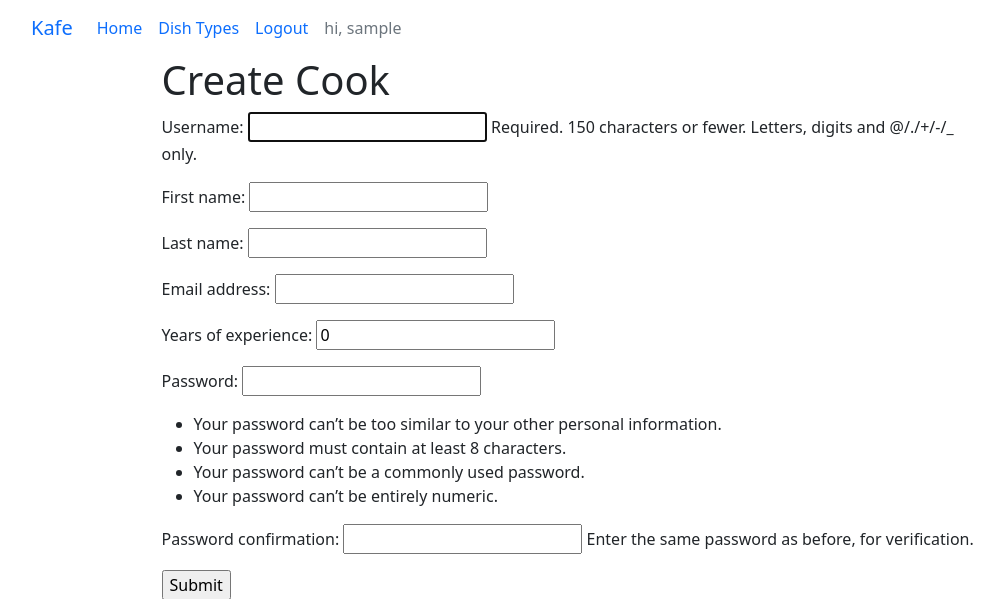
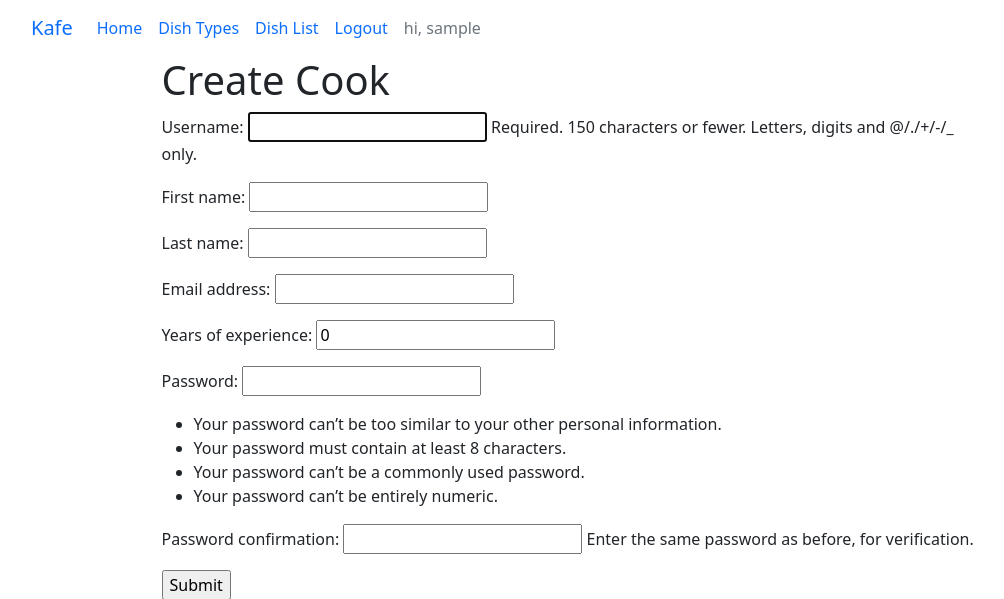
Before and after one commit to diemonBil/cafe_kitchen_service, a Django app: page /cook-list/create/ in a window 1280 px wide. Shown: the top 599 px of the page, without its empty margins (63-1067 px from the left). Run offline with Django 5.2, Linux system fonts and the light colour scheme; the visitor is signed in with stand-in values (Sample User, id 1).

Commit message:
Add dish list page and implement CRUD operations for dishes

```diff
--- a/cafe_kitchen_service/urls.py
+++ b/cafe_kitchen_service/urls.py
@@ -1,13 +1,9 @@
 from django.contrib import admin
 from django.urls import path, include
 
-from kitchen import views
-
-app_name = "kitchen"
-
+# Main URL configuration for the project
 urlpatterns = [
     path("admin/", admin.site.urls),
     path("accounts/", include("django.contrib.auth.urls")),
-    path('logout/', views.logoutView, name='logout'),
     path("", include("kitchen.urls")),  # підключаємо urls.py з додатку kitchen
 ]
--- a/kitchen/forms.py
+++ b/kitchen/forms.py
@@ -1,15 +1,38 @@
+from django.contrib.auth import get_user_model
 from django.contrib.auth.forms import UserCreationForm
 from django import forms
 
-from kitchen.models import Cook, DishType
+from kitchen.models import Cook, DishType, Dish
 
 
+# Form for creating a new cook (user registration)
 class CookCreationForm(UserCreationForm):
     class Meta:
         model = Cook
         fields = ["username", "first_name", "last_name", "email", "years_of_experience"]
 
+
+# Form for creating and editing dish types
 class DishTypeForm(forms.ModelForm):
     class Meta:
         model = DishType
-        fields = ['name']
+        fields = ["name"]
+
+
+# Form for creating and editing dishes
+class DishForm(forms.ModelForm):
+    # Use a standard text input instead of a textarea for the description
+    description = forms.CharField(
+        widget=forms.TextInput(),
+        required=False  # Make the field optional
+    )
+
+    # Use checkboxes for selecting multiple cooks
+    cooks = forms.ModelMultipleChoiceField(
+        queryset=get_user_model().objects.all(),
+        widget=forms.CheckboxSelectMultiple
+    )
+
+    class Meta:
+        model = Dish
+        fields = "__all__"  # Include all fields from the Dish model
--- a/kitchen/templates/base.html
+++ b/kitchen/templates/base.html
@@ -1,11 +1,8 @@
 <!doctype html>
 <html lang="en">
   <head>
-    <!-- Required meta tags -->
     <meta charset="utf-8">
     <meta name="viewport" content="width=device-width, initial-scale=1">
-
-    <!-- Bootstrap CSS -->
     <link href="https://cdn.jsdelivr.net/npm/bootstrap@5.0.2/dist/css/bootstrap.min.css" rel="stylesheet" integrity="sha384-EVSTQN3/azprG1Anm3QDgpJLIm9Nao0Yz1ztcQTwFspd3yD65VohhpuuCOmLASjC" crossorigin="anonymous">
     {% block title %}
       <title>Main page</title>
@@ -29,17 +26,25 @@
               <li class="nav-item">
                 <a class="nav-link"  href="{% url 'kitchen:dish_type_list' %}">Dish Types</a>
               </li>
-                <li class="nav-item">
-                  <a class="nav-link" href="{% url 'logout' %}">Logout</a>
-                </li>
+              <li class="nav-item">
+                <a class="nav-link"  href="{% url 'kitchen:dish_list' %}">Dish List</a>
+              </li>
+              <li class="nav-item">
+                <a class="nav-link" href="">
+                  <form method="post" action="{% url 'logout' %}">
+                    {% csrf_token %}
+                    <button type="submit" class="nav-link btn btn-link p-0 m-0" style="border: none; background: none;">Logout</button>
+                  </form>
+                </a>
+              </li>
+              <li class="nav-item">
+                <a class="nav-link disabled" aria-disabled="true">hi, {{user.username}}</a>
+              </li>
               {% else %}
                 <li class="nav-item">
                   <a class="nav-link" href="{% url 'login' %}">Login</a>
                 </li>
               {% endif %}
-              <li class="nav-item">
-                <a class="nav-link disabled" aria-disabled="true">hi, {{user.username}}</a>
-              </li>
             </ul>
           </div>
         </div>
@@ -53,16 +58,7 @@
       </div>
     </div>
 
-
-    <!-- Optional JavaScript; choose one of the two! -->
-
-    <!-- Option 1: Bootstrap Bundle with Popper -->
     <script src="https://cdn.jsdelivr.net/npm/bootstrap@5.0.2/dist/js/bootstrap.bundle.min.js" integrity="sha384-MrcW6ZMFYlzcLA8Nl+NtUVF0sA7MsXsP1UyJoMp4YLEuNSfAP+JcXn/tWtIaxVXM" crossorigin="anonymous"></script>
 
-    <!-- Option 2: Separate Popper and Bootstrap JS -->
-    <!--
-    <script src="https://cdn.jsdelivr.net/npm/@popperjs/core@2.9.2/dist/umd/popper.min.js" integrity="sha384-IQsoLXl5PILFhosVNubq5LC7Qb9DXgDA9i+tQ8Zj3iwWAwPtgFTxbJ8NT4GN1R8p" crossorigin="anonymous"></script>
-    <script src="https://cdn.jsdelivr.net/npm/bootstrap@5.0.2/dist/js/bootstrap.min.js" integrity="sha384-cVKIPhGWiC2Al4u+LWgxfKTRIcfu0JTxR+EQDz/bgldoEyl4H0zUF0QKbrJ0EcQF" crossorigin="anonymous"></script>
-    -->
   </body>
 </html>
--- a/kitchen/urls.py
+++ b/kitchen/urls.py
@@ -1,20 +1,34 @@
 from django.contrib import admin
+from django.contrib.auth.views import LogoutView
 from django.urls import path, include
-
 from kitchen import views
 
+# Namespace for the "kitchen" app (used in templates with {% url 'kitchen:route_name' %})
 app_name = "kitchen"
 
 urlpatterns = [
-    path('admin/', admin.site.urls),
-    path('', views.CookListView.as_view(), name='cook_list'),
-    path('cook-list/', views.CookListView.as_view(), name='cook_list'),
-    path('cook-list/create/', views.CookListCreateView.as_view(), name='cook_create'),
-    path('cook-list/edit/<int:pk>/', views.CookUpdateView.as_view(), name='cook_edit'),
-    path('cook-list/delete/<int:pk>/', views.CookDeleteView.as_view(), name='cook_delete'),
-    path('dish-types/', views.DishTypeListView.as_view(), name='dish_type_list'),
-    path('dish-types/create/', views.DishTypeCreateView.as_view(), name='dish_type_create'),
-    path('dish-types/<int:pk>/update/', views.DishTypeUpdateView.as_view(), name='dish_type_update'),
-    path('dish-types/<int:pk>/delete/', views.DishTypeDeleteView.as_view(), name='dish_type_delete'),
+    # Django admin panel
+    path("admin/", admin.site.urls),
 
+    # Cook-related views
+    path("", views.CookListView.as_view(), name="cook_list"),  # Default home page - cook list
+    path("cook-list/", views.CookListView.as_view(), name="cook_list"),  # List of cooks
+    path("cook-list/create/", views.CookListCreateView.as_view(), name="cook_create"),  # Create a new cook
+    path("cook-list/edit/<int:pk>/", views.CookUpdateView.as_view(), name="cook_edit"),  # Edit cook details
+    path("cook-list/delete/<int:pk>/", views.CookDeleteView.as_view(), name="cook_delete"),  # Delete a cook
+
+    # Dish Type (Categories) views
+    path("dish-types/", views.DishTypeListView.as_view(), name="dish_type_list"),  # List of dish types
+    path("dish-types/create/", views.DishTypeCreateView.as_view(), name="dish_type_create"),  # Create a new dish type
+    path("dish-types/<int:pk>/update/", views.DishTypeUpdateView.as_view(), name="dish_type_update"),  # Edit dish type
+    path("dish-types/<int:pk>/delete/", views.DishTypeDeleteView.as_view(), name="dish_type_delete"),  # Delete dish type
+
+    # Dish-related views
+    path("dishes/", views.DishListView.as_view(), name="dish_list"),  # List of dishes
+    path("dishes/create/", views.DishCreateView.as_view(), name="dish_create"),  # Create a new dish
+    path("dish/<int:pk>/update/", views.DishUpdateView.as_view(), name="dish_update"),  # Edit dish
+    path("dish/<int:pk>/delete/", views.DishDeleteView.as_view(), name="dish_delete"),  # Delete dish
+
+    # Authentication
+    path("accounts/logout/", LogoutView.as_view(), name="logout"),
 ]
--- a/kitchen/views.py
+++ b/kitchen/views.py
@@ -1,59 +1,100 @@
 from django.contrib.auth import logout
 from django.contrib.auth.mixins import LoginRequiredMixin
 from django.http import HttpRequest, HttpResponse
-from django.shortcuts import render
+from django.shortcuts import render, redirect
 from django.urls import reverse_lazy
 from django.views import generic
 from django.views.generic import UpdateView, DeleteView
 
-from kitchen.forms import CookCreationForm, DishTypeForm
-from kitchen.models import Cook, DishType
+from kitchen.forms import CookCreationForm, DishTypeForm, DishForm
+from kitchen.models import Cook, DishType, Dish
 
+# ===========================================
+# Cook Views (List, Create, Update, Delete)
+# ===========================================
 
 class CookListView(LoginRequiredMixin, generic.ListView):
+    """Displays a list of all cooks (only for authenticated users)."""
     model = Cook
-    template_name = 'kitchen/cook_list.html'
-    context_object_name = 'cook_list'
+    template_name = "kitchen/cook_list.html"
+    context_object_name = "cook_list"
 
 class CookListCreateView(LoginRequiredMixin, generic.CreateView):
+    """Allows an authenticated user to create a new cook."""
     model = Cook
     form_class = CookCreationForm
-    success_url = reverse_lazy('kitchen:cook_list')
-    template_name = 'kitchen/cook_form.html'
+    success_url = reverse_lazy("kitchen:cook_list")
+    template_name = "kitchen/cook_form.html"
 
-def logoutView(request:HttpRequest) -> HttpResponse:
-    logout(request)
-    return render(request, 'kitchen/logout.html')
-
+"""Allows an authenticated user to edit an existing cook."""
 class CookUpdateView(LoginRequiredMixin, UpdateView):
     model = Cook
-    fields = ['username', 'first_name', 'last_name']
-    template_name = 'kitchen/cook_form.html'
-    success_url = reverse_lazy('kitchen:cook_list')
+    fields = ["username", "first_name", "last_name"]
+    template_name = "kitchen/cook_form.html"
+    success_url = reverse_lazy("kitchen:cook_list")
 
+"""Allows an authenticated user to delete a cook."""
 class CookDeleteView(LoginRequiredMixin, DeleteView):
     model = Cook
-    template_name = 'kitchen/cook_confirm_delete.html'
-    success_url = reverse_lazy('kitchen:cook_list')
+    template_name = "kitchen/cook_confirm_delete.html"
+    success_url = reverse_lazy("kitchen:cook_list")
+
+# ===========================================
+# Dish Type Views (List, Create, Update, Delete)
+# ===========================================
 
 class DishTypeListView(LoginRequiredMixin, generic.ListView):
+    """Displays a list of all dish types (only for authenticated users)."""
     model = DishType
-    template_name = 'kitchen/dish_type_list.html'
-    context_object_name = 'dish_types'
+    template_name = "kitchen/dish_type_list.html"
+    context_object_name = "dish_types"
 
 class DishTypeCreateView(LoginRequiredMixin, generic.CreateView):
+    """Allows an authenticated user to create a new dish type."""
     model = DishType
     form_class = DishTypeForm
-    template_name = 'kitchen/dish_type_form.html'
-    success_url = reverse_lazy('kitchen:dish_type_list')
+    template_name = "kitchen/dish_type_form.html"
+    success_url = reverse_lazy("kitchen:dish_type_list")
 
-class DishTypeUpdateView(UpdateView):
+class DishTypeUpdateView(LoginRequiredMixin, UpdateView):
+    """Allows an authenticated user to update an existing dish type."""
     model = DishType
     form_class = DishTypeForm
-    template_name = 'kitchen/dish_type_form.html'
-    success_url = reverse_lazy('kitchen:dish_type_list')
+    template_name = "kitchen/dish_type_form.html"
+    success_url = reverse_lazy("kitchen:dish_type_list")
 
-class DishTypeDeleteView(DeleteView):
+class DishTypeDeleteView(LoginRequiredMixin, DeleteView):
+    """Allows an authenticated user to delete a dish type."""
     model = DishType
-    template_name = 'kitchen/dish_type_confirm_delete.html'
-    success_url = reverse_lazy('kitchen:dish_type_list')
+    template_name = "kitchen/dish_type_confirm_delete.html"
+    success_url = reverse_lazy("kitchen:dish_type_list")
+
+# ===========================================
+# Dish Views (List, Create, Update, Delete)
+# ===========================================
+
+class DishListView(LoginRequiredMixin, generic.ListView):
+    """Displays a list of all dishes (only for authenticated users)."""
+    model = Dish
+    template_name = "kitchen/dish-list.html"
+    context_object_name = "dish_list"
+
+class DishCreateView(LoginRequiredMixin, generic.CreateView):
+    """Allows an authenticated user to create a new dish."""
+    model = Dish
+    form_class = DishForm
+    template_name = "kitchen/dish_form.html"
+    success_url = reverse_lazy("kitchen:dish_list")
+
+class DishUpdateView(LoginRequiredMixin, generic.UpdateView):
+    """Allows an authenticated user to update an existing dish."""
+    model = Dish
+    fields = ["name", "description", "price", "dish_type", "cooks"]
+    template_name = "kitchen/dish_form.html"
+    success_url = reverse_lazy("kitchen:dish_list")
+
+class DishDeleteView(LoginRequiredMixin, generic.DeleteView):
+    """Allows an authenticated user to delete a dish."""
+    model = Dish
+    template_name = "kitchen/dish_confirm_delete.html"
+    success_url = reverse_lazy("kitchen:dish_list")
```
Also changed, not shown: cafe_kitchen_service/settings.py (+54 -70 lines), kitchen/models.py (+10 -6 lines), kitchen/templates/kitchen/dish_confirm_delete.html (added, +9 -0 lines), kitchen/templates/kitchen/dish_form.html (added, +10 -0 lines), kitchen/templates/kitchen/dish_list.html (added, +15 -0 lines).
